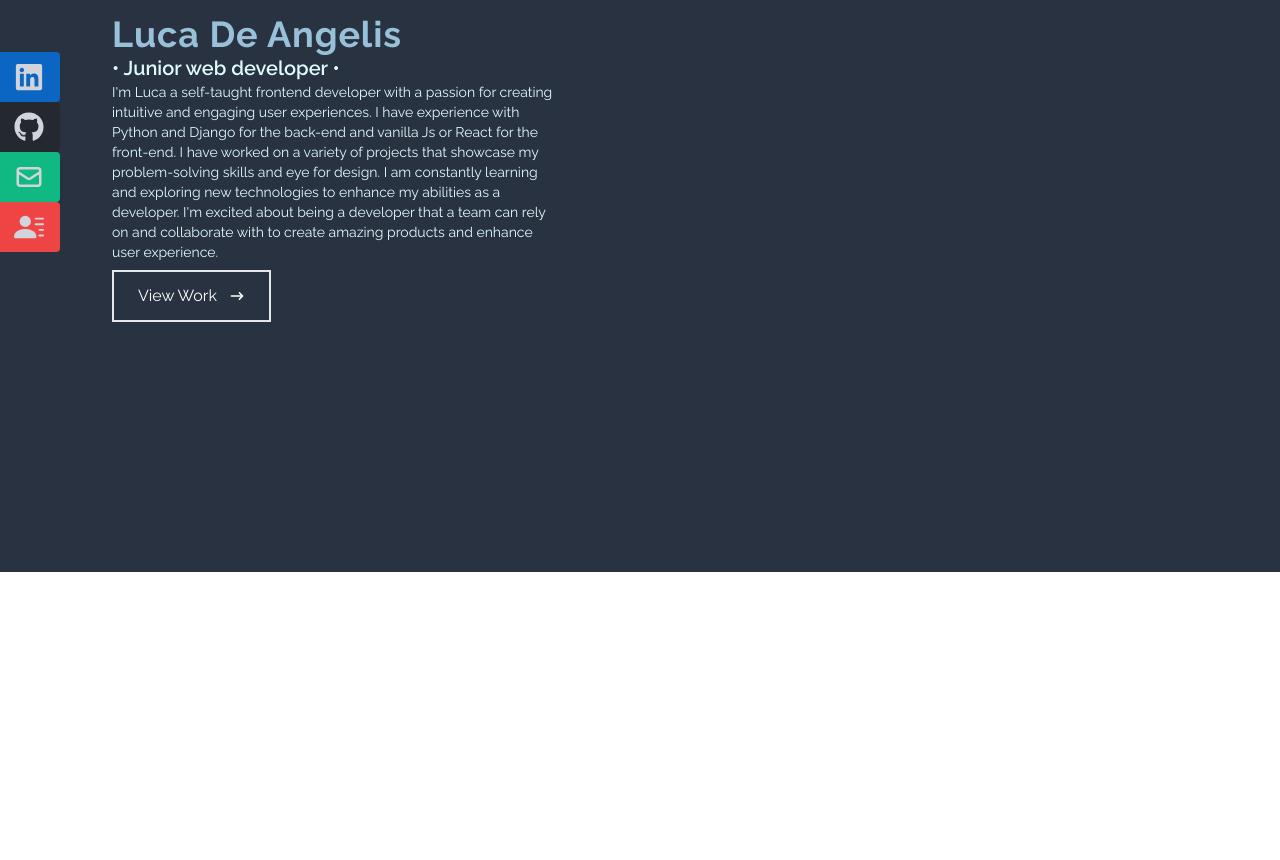
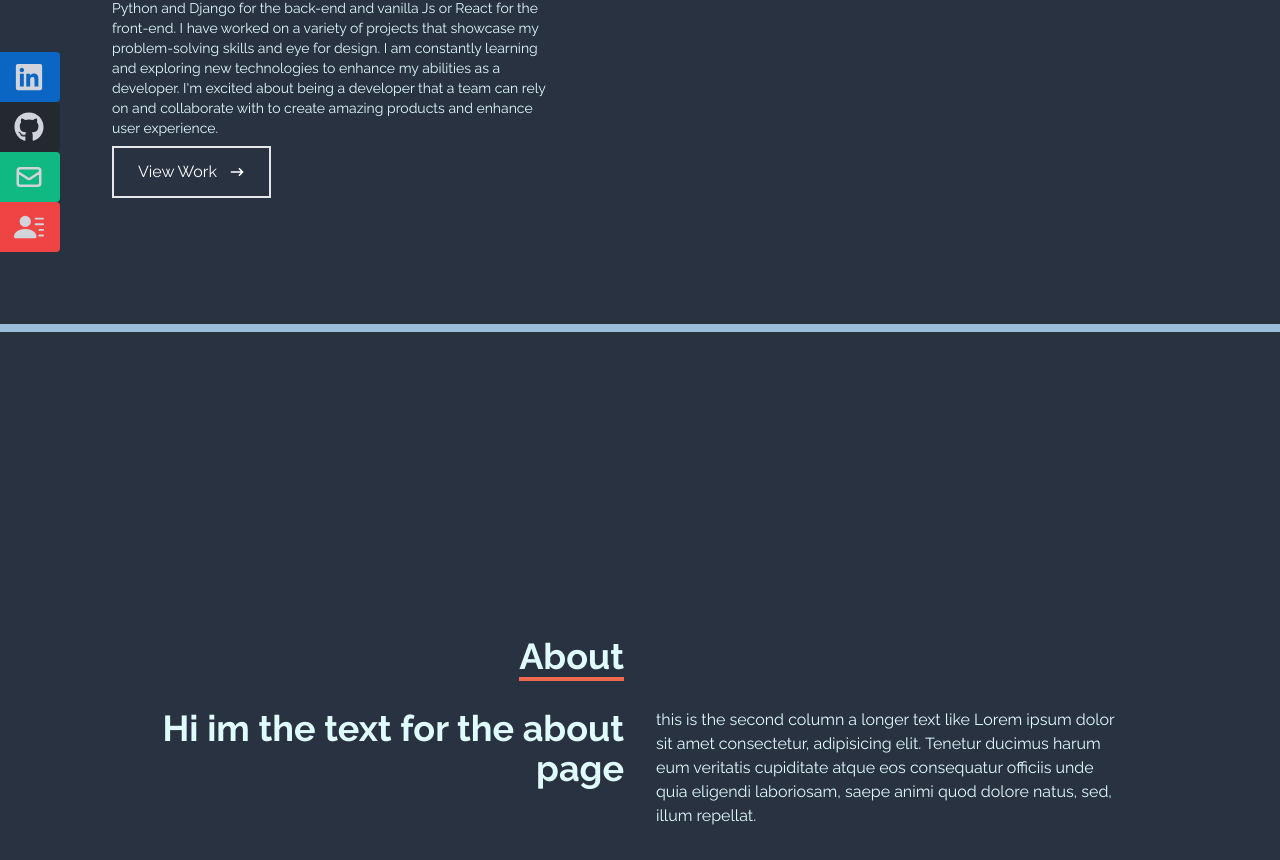
Before and after one commit to dluca22/react_portfolio, a React (Vite) app: page / in a window 1280 px wide. Shown: the part 228-1088 px from the top of the page. Before the commit the page ends 800 px from the top, so only its background shows below. Built offline with nearby package versions, Linux system fonts and the light colour scheme.

Commit message:
added base layout for About

```diff
--- a/src/App.jsx
+++ b/src/App.jsx
@@ -1,5 +1,6 @@
 import React, { useState } from 'react'
 import './app.css'
+import About from './components/About'
 import Home from './components/Home'
 import Navbar from './components/Navbar'
 import StickyLinks from './components/StickyLinks'
@@ -12,6 +13,7 @@ function App() {
     <Navbar />
     <StickyLinks/>
     <Home/>
+    <About />
    </div>
   )
 }
--- a/src/components/About.jsx
+++ b/src/components/About.jsx
@@ -0,0 +1,28 @@
+import React from 'react';
+
+function About() {
+  return (
+    <div name='about' className='w-full h-screen bg-[#293241] text-[#E0FBFC]'>
+      <div className='flex flex-col justify-center items-center w-full h-full'>
+        <div className='max-w-[1000px] w-full grid grid-cols-2 gap-8'>
+          <div className='sm:text-right pb-8 pl-4'>
+            <p className='text-4xl font-bold inline border-b-4 border-[#EE6C4D]'>
+              About
+            </p>
+          </div>
+          <div> </div>
+        </div>
+        <div className='max-w-[1000px] w-full grid sm:grid-cols-2 gap-8 px-4'>
+          <div className='sm:text-right text-4xl font-bold '>
+            <p>Hi im the text for the about page </p>
+          </div>
+          <div>
+            <p>this is the second column a longer text like Lorem ipsum dolor sit amet consectetur, adipisicing elit. Tenetur ducimus harum eum veritatis cupiditate atque eos consequatur officiis unde quia eligendi laboriosam, saepe animi quod dolore natus, sed, illum repellat.</p>
+          </div>
+        </div>
+      </div>
+    </div>
+  );
+}
+
+export default About;
--- a/src/components/Home.jsx
+++ b/src/components/Home.jsx
@@ -4,7 +4,8 @@ import { HiArrowNarrowRight } from 'react-icons/hi';
 function Home() {
   // name="home" is for react smoothscroll
   return (
-    <div name='home' className='bg-[#293241] w-full h-screen'>
+    //  TODO fix border and shadow
+    <div name='home' className='bg-[#293241] w-full h-[70vh] border-b-8 border-[#98C1D9] shadow-xl shadow-[#98C1D9] '>
       {/* container */}
       {/* ci può anche stare un breakpoint xs in cui fa in full e la foto viene spostata sopra */}
       <div className='max-w-[60%] lg:max-w-[40%] ml-20 px-8 flex flex-col justify-center h-full'>
--- a/src/index.css
+++ b/src/index.css
@@ -33,3 +33,55 @@
     @apply p-10
   }
 }
+
+
+@layer utilities {
+	/* hides scrollbars keeping scroll function */
+		/* Chrome, Safari and Opera */
+		.no-scrollbar::-webkit-scrollbar {
+			display: none;
+		}
+
+		.no-scrollbar {
+			-ms-overflow-style: none; /* IE and Edge */
+			scrollbar-width: none; /* Firefox */
+		}
+
+		/* scrollbar styling for Chrome Safari and Opera */
+		/* width */
+		.scrollable::-webkit-scrollbar,
+		html::-webkit-scrollbar {
+			width: 6px;
+			height: 6px;
+		}
+
+		/* Track */
+		.scrollable::-webkit-scrollbar-track,
+		html::-webkit-scrollbar-track {
+			background: rgba(0, 0, 0, 0.12);
+			border-radius: 10px;
+		}
+
+		/* Handle */
+		.scrollable::-webkit-scrollbar-thumb,
+		html::-webkit-scrollbar-thumb {
+			background: rgba(0, 0, 0, 0.252);
+			border-radius: 10px;
+		}
+
+		/* Handle on hover */
+		.scrollable::-webkit-scrollbar-thumb:hover,
+		html::-webkit-scrollbar-thumb:hover {
+			background: rgba(0, 0, 0, 0.4);
+			opacity: 0.3;
+		}
+
+		/* Firefox only has limited customization for just width and color*/
+		.scrollable,
+		html {
+			scrollbar-width: 13px;
+			/* firefox scrollbar-color : <color thumb> <color track> */
+			scrollbar-color: rgba(13, 148, 136, 0.3) rgba(104, 168, 163, 0.2);
+		}
+
+}
```
